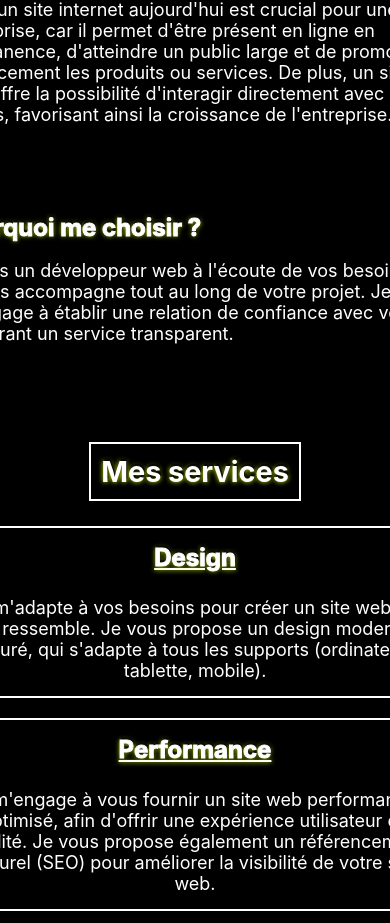
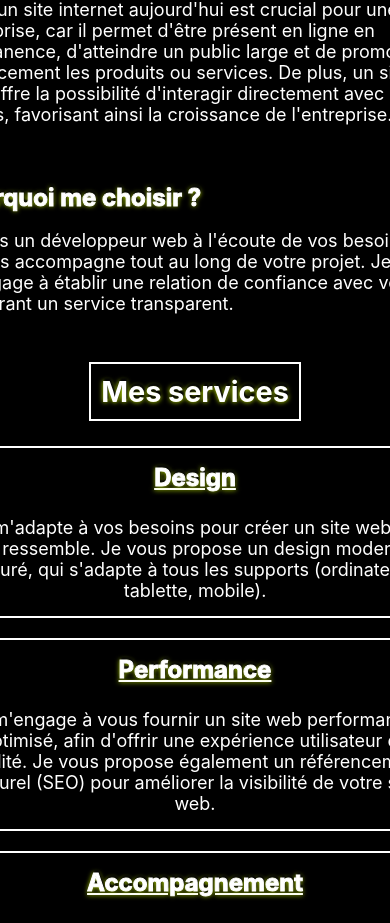
Before and after one commit to Manu-Marques/Portfolio_V2, a React (Vite) app: page / in a window 390 px wide. Shown: the part 6715-7638 px from the top of the page. Built offline with nearby package versions, Linux system fonts and the light colour scheme.

Commit message:
added css

```diff
--- a/src/components/prestation/styles.css
+++ b/src/components/prestation/styles.css
@@ -236,6 +236,14 @@
         text-align: center;
     }
 
+    .prestation-whyme-subtitle {
+        padding-top: 0;
+    }
+
+    .prestation-services{
+        padding-top: 0;
+    }
+
     .prestation-web-subtitle,
     .prestation-whyme-subtitle {
         font-size: 1.5em;
```
